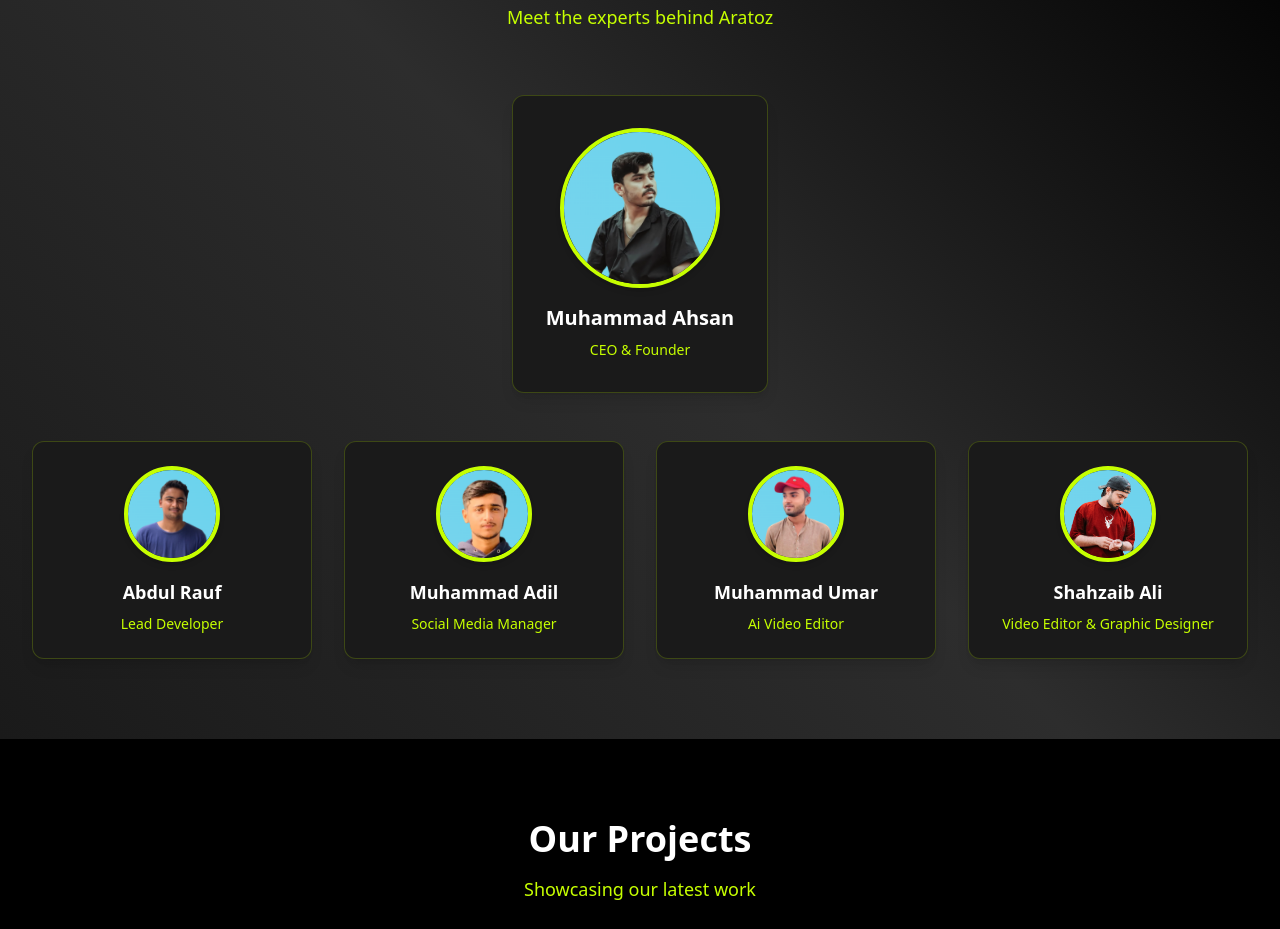
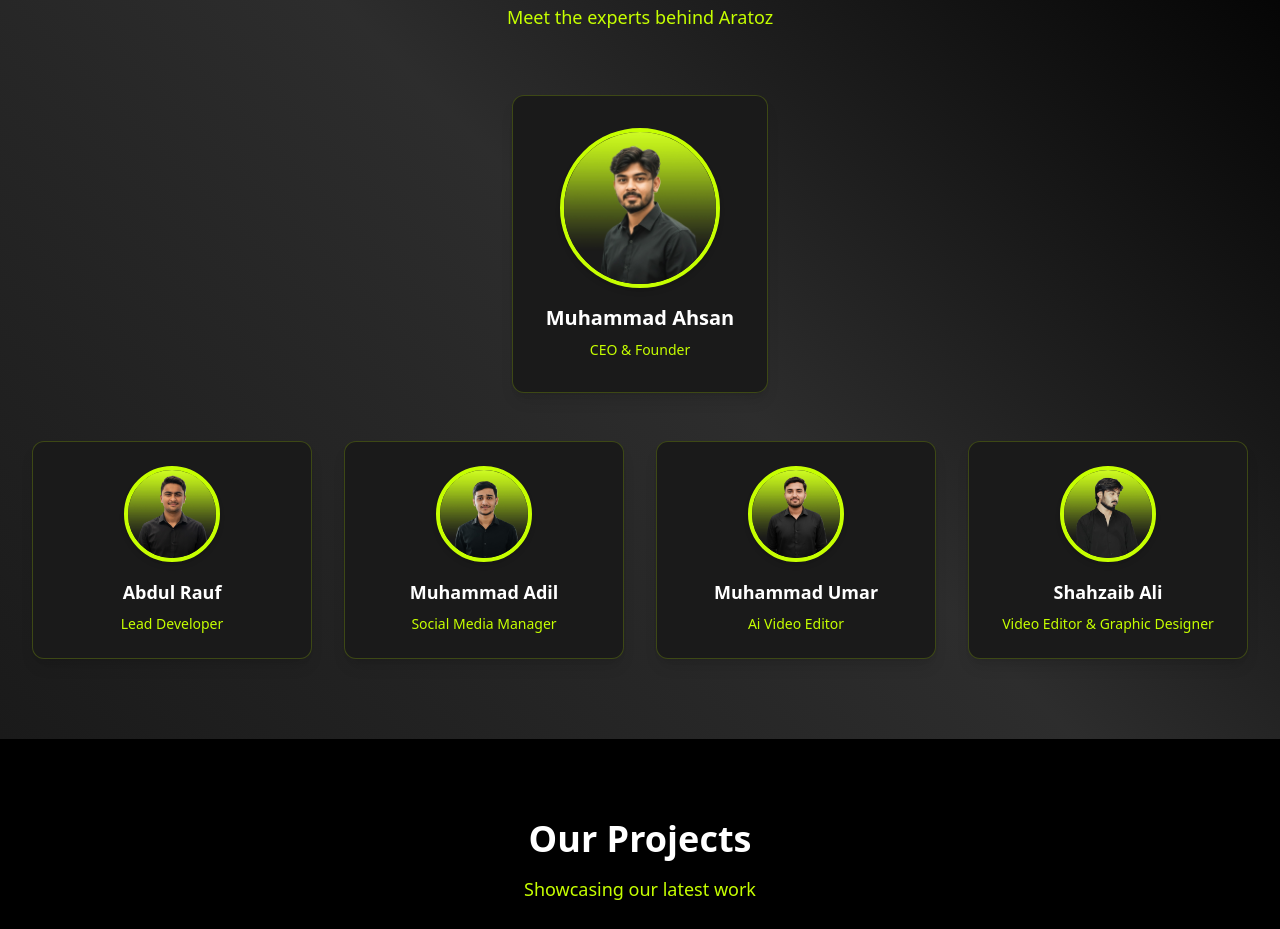
Before and after one commit to Raufjatoi/Aratoz, a plain HTML site: page index.html in a window 1280 px wide. Shown: the part 1959-2888 px from the top of the page. Drawn offline with nearby package versions, Linux system fonts and the light colour scheme; animation ran at ten frames a second.

Commit message:
Update team member images to JPG format
Replaced PNG image references with JPGs for team members in index.html and added corresponding JPG files. This standardizes image formats and ensures correct display of team member photos.

```diff
--- a/index.html
+++ b/index.html
@@ -336,7 +336,7 @@
         <div class="flex justify-center mb-12">
             <div class="bg-dark-secondary rounded-xl p-8 shadow-lg hover:shadow-2xl hover:scale-105 transition-all duration-300 text-center group w-64 border border-lime-primary/20">
                 <div class="w-40 h-40 rounded-full mx-auto mb-4 overflow-hidden border-4 border-lime-primary shadow-md group-hover:scale-110 transition-transform">
-                    <img src="team/ahsan.png" alt="Muhammad Ahsan" class="w-full h-full object-cover">
+                    <img src="team/ahsan.jpg" alt="Muhammad Ahsan" class="w-full h-full object-cover">
                 </div>
                 <h3 class="text-xl font-bold text-white mb-2">Muhammad Ahsan</h3>
                 <p class="text-lime-primary text-sm">CEO & Founder</p>
@@ -349,7 +349,7 @@
             <!-- Member 1 -->
             <div class="bg-dark-secondary rounded-xl p-6 shadow-lg hover:shadow-2xl hover:scale-105 transition-all duration-300 text-center group border border-lime-primary/20">
                 <div class="w-24 h-24 rounded-full mx-auto mb-4 overflow-hidden border-4 border-lime-primary shadow-md group-hover:scale-110 transition-transform">
-                    <img src="team/rauf.png" alt="Abdul Rauf" class="w-full h-full object-cover">
+                    <img src="team/rauf.jpg" alt="Abdul Rauf" class="w-full h-full object-cover">
                 </div>
                 <h3 class="text-lg font-bold text-white mb-2">Abdul Rauf</h3>
                 <p class="text-lime-primary text-sm">Lead Developer</p>
@@ -358,7 +358,7 @@
             <!-- Member 2 -->
             <div class="bg-dark-secondary rounded-xl p-6 shadow-lg hover:shadow-2xl hover:scale-105 transition-all duration-300 text-center group border border-lime-primary/20">
                 <div class="w-24 h-24 rounded-full mx-auto mb-4 overflow-hidden border-4 border-lime-primary shadow-md group-hover:scale-110 transition-transform">
-                    <img src="team/adil.png" alt="Muhammad Adil" class="w-full h-full object-cover">
+                    <img src="team/adil.jpg" alt="Muhammad Adil" class="w-full h-full object-cover">
                 </div>
                 <h3 class="text-lg font-bold text-white mb-2">Muhammad Adil</h3>
                 <p class="text-lime-primary text-sm">Social Media Manager</p>
@@ -367,7 +367,7 @@
             <!-- Member 3 -->
             <div class="bg-dark-secondary rounded-xl p-6 shadow-lg hover:shadow-2xl hover:scale-105 transition-all duration-300 text-center group border border-lime-primary/20">
                 <div class="w-24 h-24 rounded-full mx-auto mb-4 overflow-hidden border-4 border-lime-primary shadow-md group-hover:scale-110 transition-transform">
-                    <img src="team/umar.png" alt="Muhammad Umar" class="w-full h-full object-cover">
+                    <img src="team/umar.jpg" alt="Muhammad Umar" class="w-full h-full object-cover">
                 </div>
                 <h3 class="text-lg font-bold text-white mb-2">Muhammad Umar</h3>
                 <p class="text-lime-primary text-sm">Ai Video Editor </p>
@@ -376,7 +376,7 @@
             <!-- Member 4 -->
             <div class="bg-dark-secondary rounded-xl p-6 shadow-lg hover:shadow-2xl hover:scale-105 transition-all duration-300 text-center group border border-lime-primary/20">
                 <div class="w-24 h-24 rounded-full mx-auto mb-4 overflow-hidden border-4 border-lime-primary shadow-md group-hover:scale-110 transition-transform">
-                    <img src="team/ali.png" alt="Ali" class="w-full h-full object-cover">
+                    <img src="team/shahzaib.jpg" alt="Ali" class="w-full h-full object-cover">
                 </div>
                 <h3 class="text-lg font-bold text-white mb-2">Shahzaib Ali</h3>
                 <p class="text-lime-primary text-sm">Video Editor & Graphic Designer</p>
```
Also changed, not shown: team/adil.jpg (added), team/ahsan.jpg (added), team/rauf.jpg (added), team/shahzaib.jpg (added), team/umar.jpg (added).
